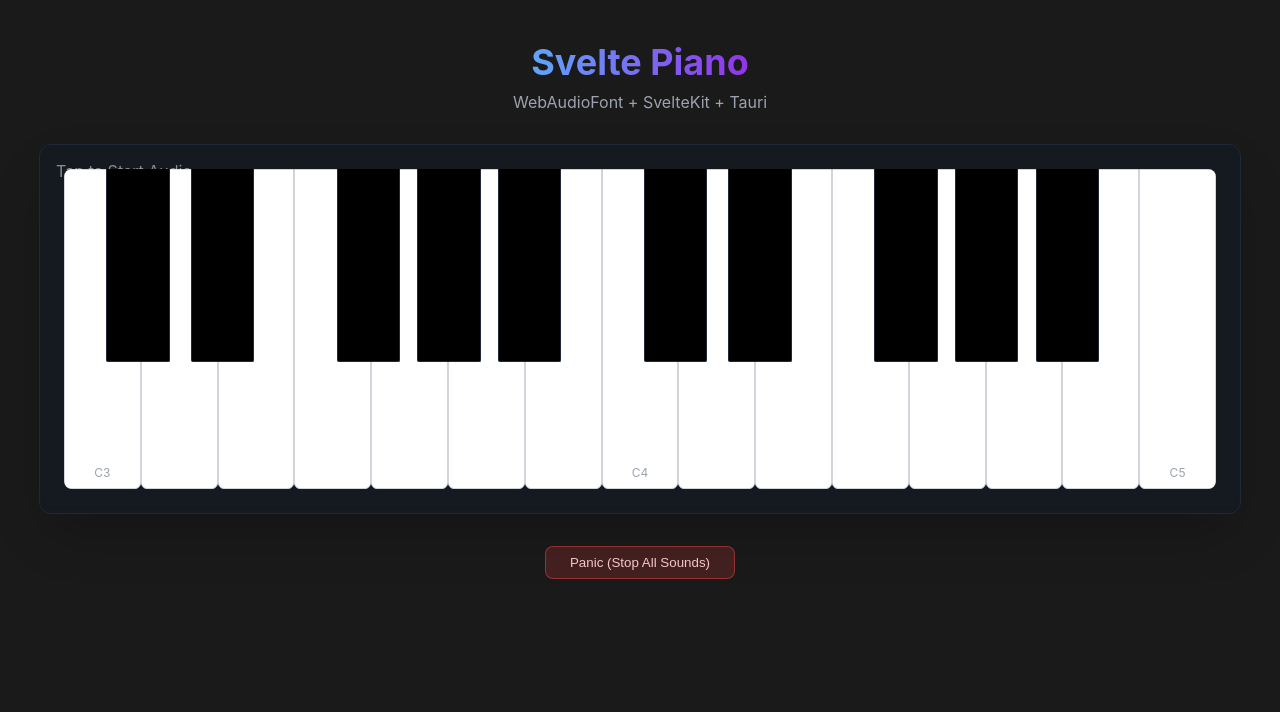
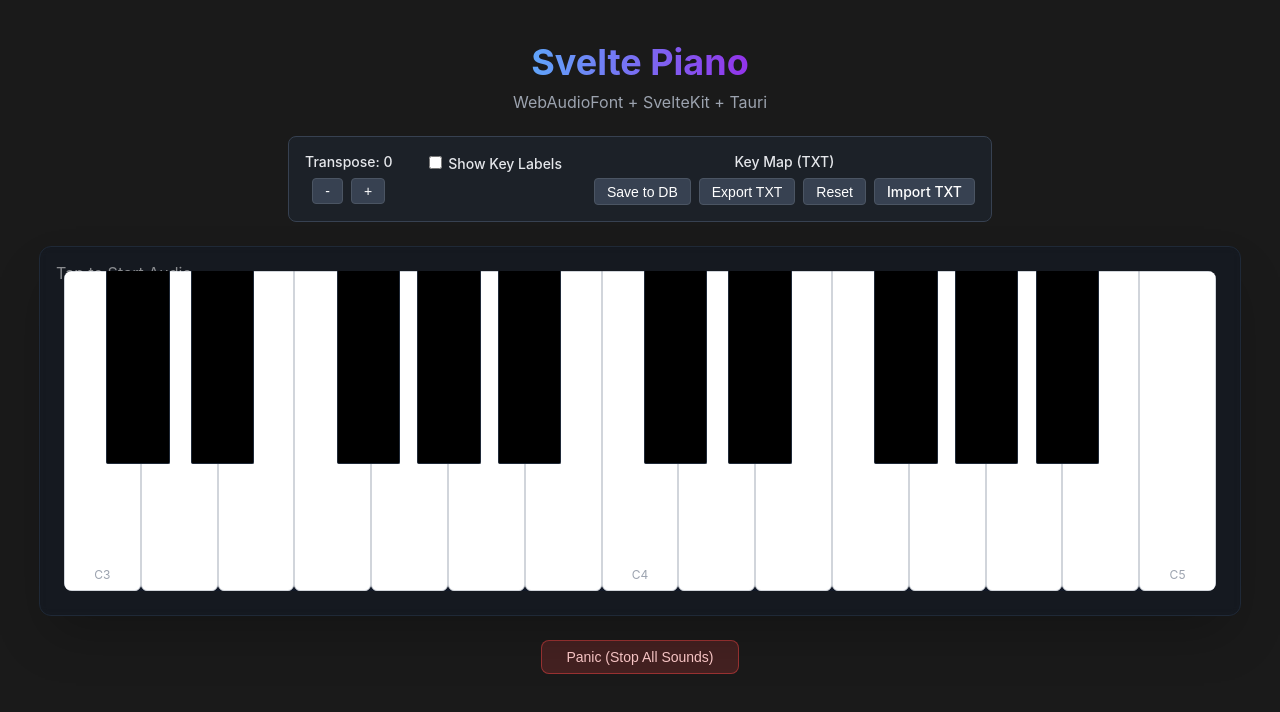
Before and after one commit to akeit0/pitch-monitor-piano-app, a SvelteKit app in the folder apps/web/: page / in a window 1280 px wide. Shown: the top 712 px of the page. Built offline with nearby package versions, Linux system fonts and the light colour scheme.

Commit message:
feature: config and saving

```diff
--- a/apps/web/src/lib/audio/AudioEngine.ts
+++ b/apps/web/src/lib/audio/AudioEngine.ts
@@ -95,20 +95,22 @@
         }
     }
 
+    transpose: number = 0;
+
+    setTranspose(semitones: number) {
+        this.transpose = semitones;
+    }
+
     noteOn(pitch: number, velocity: number = 100) {
         if (!this.context || !this.masterGain || !this.player || !this.instrument) return;
 
+        const actualPitch = pitch + this.transpose;
+
         // Stop existing note of same pitch
-        this.noteOff(pitch);
+        this.noteOff(pitch); // We use original pitch for tracking active envelopes logic relative to keys
 
         const when = this.context.currentTime;
         const volume = Math.max(0, Math.min(1, velocity / 127));
-
-        // Debug: check if we have a zone for this pitch
-        // WebAudioFont's queueWaveTable finds the zone match internally.
-        // We can check if *any* buffer is missing.
-        // Or if the specific zone is missing.
-        // But for performance we skip excessive checks unless debugging.
 
         try {
             const envelope = this.player.queueWaveTable(
@@ -116,13 +118,13 @@
                 this.masterGain,
                 this.instrument,
                 when,
-                pitch,
+                actualPitch,
                 999,
                 volume
             );
             this.activeEnvelopes.set(pitch, envelope);
         } catch (e) {
-            console.error(`AudioEngine: noteOn error for pitch ${pitch}`, e);
+            console.error(`AudioEngine: noteOn error for pitch ${actualPitch}`, e);
         }
     }
 
--- a/apps/web/src/lib/components/Keyboard.svelte
+++ b/apps/web/src/lib/components/Keyboard.svelte
@@ -1,9 +1,13 @@
 <script lang="ts">
-    import { onMount } from "svelte";
     import { audioEngine } from "$lib/audio/AudioEngine";
 
     // Props
-    let { startOctave = 3, octaves = 2 } = $props();
+    let {
+        startOctave = 3,
+        octaves = 2,
+        showLabels = false,
+        keyMap = {} as Record<string, number>,
+    } = $props();
 
     // State
     let activeNotes = $state(new Set<number>());
@@ -11,6 +15,22 @@
 
     // Derived state
     let startMidi = $derived(startOctave * 12 + 12 + 12);
+
+    // Derived: Reverse map for display: midi -> list of keys
+    let midiToKeyLabels = $derived.by(() => {
+        const map = new Map<number, string[]>();
+        if (!showLabels) return map;
+
+        const base = generateKeys(startOctave, octaves).whites[0].midi;
+
+        for (const [key, offset] of Object.entries(keyMap)) {
+            const midi = base + offset;
+            const labels = map.get(midi) || [];
+            labels.push(key.toUpperCase());
+            map.set(midi, labels);
+        }
+        return map;
+    });
 
     // We want to generate keys based on octaves.
     function generateKeys(startOpt: number, count: number) {
@@ -156,22 +176,6 @@
         return null;
     }
 
-    const keyMap: Record<string, number> = {
-        a: 0,
-        w: 1,
-        s: 2,
-        e: 3,
-        d: 4,
-        f: 5,
-        t: 6,
-        g: 7,
-        y: 8,
-        h: 9,
-        u: 10,
-        j: 11,
-        k: 12,
-    };
-
     function handleKeyDown(e: KeyboardEvent) {
         if (e.repeat) return;
         const offset = keyMap[e.key.toLowerCase()];
@@ -219,6 +223,11 @@
                     ? "C" + (Math.floor(key.midi / 12) - 1)
                     : ""}
             </div>
+            {#if showLabels && midiToKeyLabels.has(key.midi)}
+                <div class="key-map-label">
+                    {midiToKeyLabels.get(key.midi)?.join(", ")}
+                </div>
+            {/if}
         </div>
     {/each}
 
@@ -230,7 +239,13 @@
             style="width: {80 / keys.numWhites}%; left: {key.pos *
                 (100 / keys.numWhites)}%;"
             data-note={key.midi}
-        ></div>
+        >
+            {#if showLabels && midiToKeyLabels.has(key.midi)}
+                <div class="key-map-label-black">
+                    {midiToKeyLabels.get(key.midi)?.join(", ")}
+                </div>
+            {/if}
+        </div>
     {/each}
 </div>
 
@@ -304,4 +319,27 @@
         opacity: 0.5;
         pointer-events: none;
     }
+    .key-map-label {
+        position: absolute;
+        bottom: 2rem;
+        left: 0;
+        right: 0;
+        text-align: center;
+        font-size: 0.8rem;
+        font-weight: bold;
+        color: #3b82f6; /* blue-500 */
+        pointer-events: none;
+    }
+
+    .key-map-label-black {
+        position: absolute;
+        bottom: 1rem;
+        left: 0;
+        right: 0;
+        text-align: center;
+        font-size: 0.7rem;
+        font-weight: bold;
+        color: #93c5fd; /* blue-300 */
+        pointer-events: none;
+    }
 </style>
--- /dev/null
+++ b/apps/web/src/lib/utils/db.ts
@@ -0,0 +1,53 @@
+
+const DB_NAME = "piano_app_db";
+const DB_VERSION = 1;
+const STORE_NAME = "settings";
+
+export class SettingsDB {
+    private db: IDBDatabase | null = null;
+
+    async connect(): Promise<IDBDatabase> {
+        if (this.db) return this.db;
+
+        return new Promise((resolve, reject) => {
+            const request = indexedDB.open(DB_NAME, DB_VERSION);
+
+            request.onerror = () => reject(request.error);
+            request.onsuccess = () => {
+                this.db = request.result;
+                resolve(this.db);
+            };
+
+            request.onupgradeneeded = (e) => {
+                const db = (e.target as IDBOpenDBRequest).result;
+                if (!db.objectStoreNames.contains(STORE_NAME)) {
+                    db.createObjectStore(STORE_NAME);
+                }
+            };
+        });
+    }
+
+    async saveKeyMap(keyMap: Record<string, number>) {
+        const db = await this.connect();
+        return new Promise<void>((resolve, reject) => {
+            const tx = db.transaction(STORE_NAME, "readwrite");
+            const store = tx.objectStore(STORE_NAME);
+            const req = store.put(keyMap, "keyMap");
+            req.onsuccess = () => resolve();
+            req.onerror = () => reject(req.error);
+        });
+    }
+
+    async loadKeyMap(): Promise<Record<string, number> | null> {
+        const db = await this.connect();
+        return new Promise((resolve, reject) => {
+            const tx = db.transaction(STORE_NAME, "readonly");
+            const store = tx.objectStore(STORE_NAME);
+            const req = store.get("keyMap");
+            req.onsuccess = () => resolve(req.result);
+            req.onerror = () => reject(req.error);
+        });
+    }
+}
+
+export const settingsDB = new SettingsDB();
--- a/apps/web/src/routes/+page.svelte
+++ b/apps/web/src/routes/+page.svelte
@@ -1,6 +1,101 @@
 <script lang="ts">
+    import { onMount } from "svelte";
     import Keyboard from "$lib/components/Keyboard.svelte";
     import { audioEngine } from "$lib/audio/AudioEngine";
+    import { settingsDB } from "$lib/utils/db";
+
+    let showLabels = $state(false);
+    let transpose = $state(0);
+
+    const defaultKeyMap = {
+        a: 0,
+        w: 1,
+        s: 2,
+        e: 3,
+        d: 4,
+        f: 5,
+        t: 6,
+        g: 7,
+        y: 8,
+        h: 9,
+        u: 10,
+        j: 11,
+        k: 12,
+    };
+
+    let keyMap = $state({ ...defaultKeyMap });
+
+    onMount(async () => {
+        try {
+            const savedMap = await settingsDB.loadKeyMap();
+            if (savedMap) {
+                keyMap = savedMap;
+            }
+        } catch (e) {
+            console.error("Failed to load key map", e);
+        }
+    });
+
+    function handleTransposeChange(delta: number) {
+        transpose += delta;
+        audioEngine.setTranspose(transpose);
+    }
+
+    async function saveKeyMap() {
+        await settingsDB.saveKeyMap(JSON.parse(JSON.stringify(keyMap)));
+        alert("Key configuration saved!");
+    }
+
+    function exportKeyMap() {
+        // format as txt: key:offset per line
+        const lines = Object.entries(keyMap).map(([k, v]) => `${k}:${v}`);
+        const text = lines.join("\n");
+        const blob = new Blob([text], { type: "text/plain" });
+        const url = URL.createObjectURL(blob);
+
+        const a = document.createElement("a");
+        a.href = url;
+        a.download = "piano-keymap.txt";
+        a.click();
+        URL.revokeObjectURL(url);
+    }
+
+    function handleFileSelect(e: Event) {
+        const input = e.target as HTMLInputElement;
+        const file = input.files?.[0];
+        if (!file) return;
+
+        const reader = new FileReader();
+        reader.onload = (evt) => {
+            const text = evt.target?.result as string;
+            if (!text) return;
+
+            const newMap: Record<string, number> = {};
+            // Parse line by line
+            text.split(/\r?\n/).forEach((line) => {
+                const parts = line.split(":");
+                if (parts.length === 2) {
+                    const key = parts[0].trim();
+                    const val = parseInt(parts[1].trim());
+                    if (key && !isNaN(val)) {
+                        newMap[key] = val;
+                    }
+                }
+            });
+
+            if (Object.keys(newMap).length > 0) {
+                keyMap = newMap;
+                alert("Key map imported!");
+            } else {
+                alert("Invalid file format. Expected 'key:offset' per line.");
+            }
+        };
+        reader.readAsText(file);
+    }
+
+    function resetKeyMap() {
+        keyMap = { ...defaultKeyMap };
+    }
 </script>
 
 <div class="container">
@@ -9,8 +104,46 @@
         <p>WebAudioFont + SvelteKit + Tauri</p>
     </div>
 
+    <div class="controls-bar">
+        <!-- Transpose Controls -->
+        <div class="control-group">
+            <label>Transpose: {transpose > 0 ? "+" : ""}{transpose}</label>
+            <div class="buttons">
+                <button onclick={() => handleTransposeChange(-1)}>-</button>
+                <button onclick={() => handleTransposeChange(1)}>+</button>
+            </div>
+        </div>
+
+        <!-- Display Options -->
+        <div class="control-group">
+            <label>
+                <input type="checkbox" bind:checked={showLabels} />
+                Show Key Labels
+            </label>
+        </div>
+
+        <!-- Key Map Controls -->
+        <div class="control-group">
+            <label>Key Map (TXT)</label>
+            <div class="buttons">
+                <button onclick={saveKeyMap}>Save to DB</button>
+                <button onclick={exportKeyMap}>Export TXT</button>
+                <button onclick={resetKeyMap}>Reset</button>
+                <label class="file-btn">
+                    Import TXT
+                    <input
+                        type="file"
+                        accept=".txt"
+                        onchange={handleFileSelect}
+                        hidden
+                    />
+                </label>
+            </div>
+        </div>
+    </div>
+
     <div class="piano-wrapper">
-        <Keyboard startOctave={3} octaves={2} />
+        <Keyboard startOctave={3} octaves={2} {showLabels} {keyMap} />
     </div>
 
     <button class="panic-btn" onclick={() => audioEngine.panic()}>
@@ -27,7 +160,7 @@
         width: 100%;
         height: 100%;
         padding: 1rem;
-        gap: 2rem;
+        gap: 1.5rem;
         box-sizing: border-box;
     }
 
@@ -48,6 +181,55 @@
     p {
         color: #9ca3af;
         margin: 0;
+    }
+
+    .controls-bar {
+        display: flex;
+        flex-wrap: wrap;
+        gap: 2rem;
+        background-color: rgba(31, 41, 55, 0.5);
+        padding: 1rem;
+        border-radius: 0.5rem;
+        border: 1px solid #374151;
+        justify-content: center;
+    }
+
+    .control-group {
+        display: flex;
+        flex-direction: column;
+        align-items: center;
+        gap: 0.5rem;
+        color: #e5e7eb;
+    }
+
+    .control-group label {
+        font-size: 0.875rem;
+        font-weight: 500;
+    }
+
+    .buttons {
+        display: flex;
+        gap: 0.5rem;
+    }
+
+    button,
+    .file-btn {
+        padding: 0.25rem 0.75rem;
+        background-color: #374151;
+        color: white;
+        border: 1px solid #4b5563;
+        border-radius: 0.25rem;
+        cursor: pointer;
+        font-size: 0.875rem;
+        transition: background-color 0.2s;
+        text-decoration: none;
+        display: inline-flex;
+        align-items: center;
+    }
+
+    button:hover,
+    .file-btn:hover {
+        background-color: #4b5563;
     }
 
     .piano-wrapper {
```
Also changed, not shown: apps/web/src/app.d.ts (+6 -1 lines).
